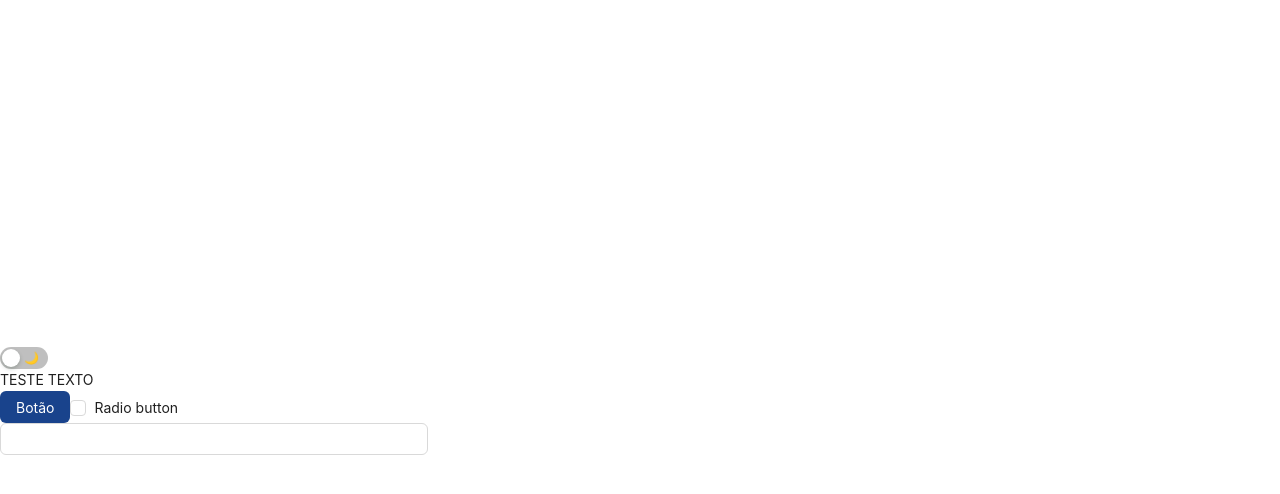
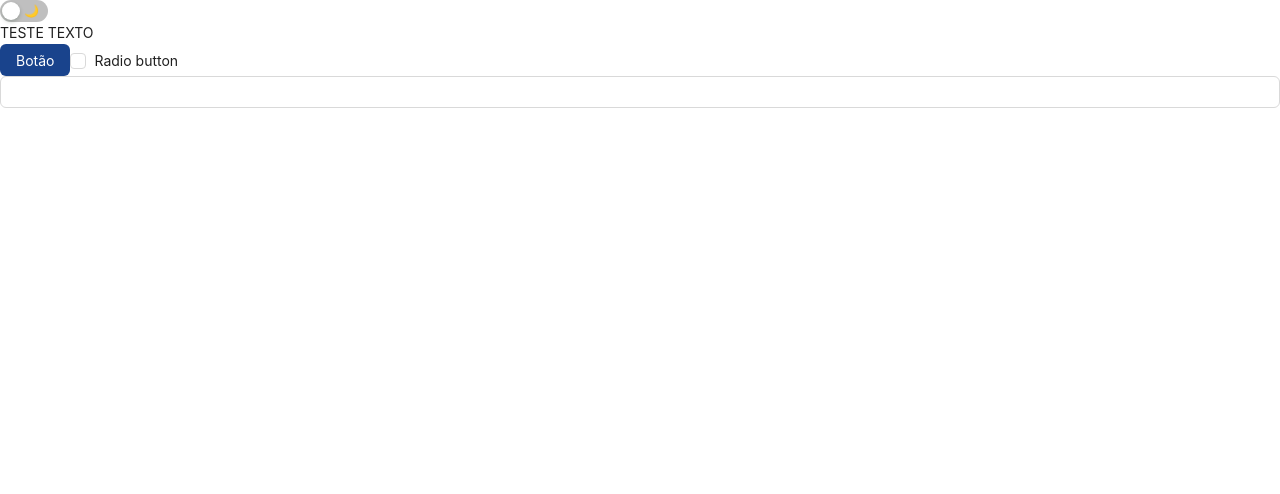
Before and after one commit to mluiza-vcr/paint-your-house, a React (Vite) app: page / in a window 1280 px wide. Shown: the top 494 px of the page. Built offline with nearby package versions, Linux system fonts and the light colour scheme.

Commit message:
delete unused style

```diff
--- a/src/index.css
+++ b/src/index.css
@@ -1,70 +1,9 @@
-:root {
-  font-family: Inter, Avenir, Helvetica, Arial, sans-serif;
-  font-size: 16px;
-  line-height: 24px;
-  font-weight: 400;
-
-  color-scheme: light dark;
-  color: rgba(255, 255, 255, 0.87);
-  background-color: #242424;
-
-  font-synthesis: none;
-  text-rendering: optimizeLegibility;
-  -webkit-font-smoothing: antialiased;
-  -moz-osx-font-smoothing: grayscale;
-  -webkit-text-size-adjust: 100%;
-}
-
-a {
-  font-weight: 500;
-  color: #646cff;
-  text-decoration: inherit;
-}
-a:hover {
-  color: #535bf2;
+#root, body, html {
+  height: 100%;
 }
 
 body {
   margin: 0;
-  display: flex;
-  place-items: center;
-  min-width: 320px;
-  min-height: 100vh;
+  padding: 0;
+  box-sizing: border-box;
 }
-
-h1 {
-  font-size: 3.2em;
-  line-height: 1.1;
-}
-
-button {
-  border-radius: 8px;
-  border: 1px solid transparent;
-  padding: 0.6em 1.2em;
-  font-size: 1em;
-  font-weight: 500;
-  font-family: inherit;
-  background-color: #1a1a1a;
-  cursor: pointer;
-  transition: border-color 0.25s;
-}
-button:hover {
-  border-color: #646cff;
-}
-button:focus,
-button:focus-visible {
-  outline: 4px auto -webkit-focus-ring-color;
-}
-
-@media (prefers-color-scheme: light) {
-  :root {
-    color: #213547;
-    background-color: #ffffff;
-  }
-  a:hover {
-    color: #747bff;
-  }
-  button {
-    background-color: #f9f9f9;
-  }
-}
```
